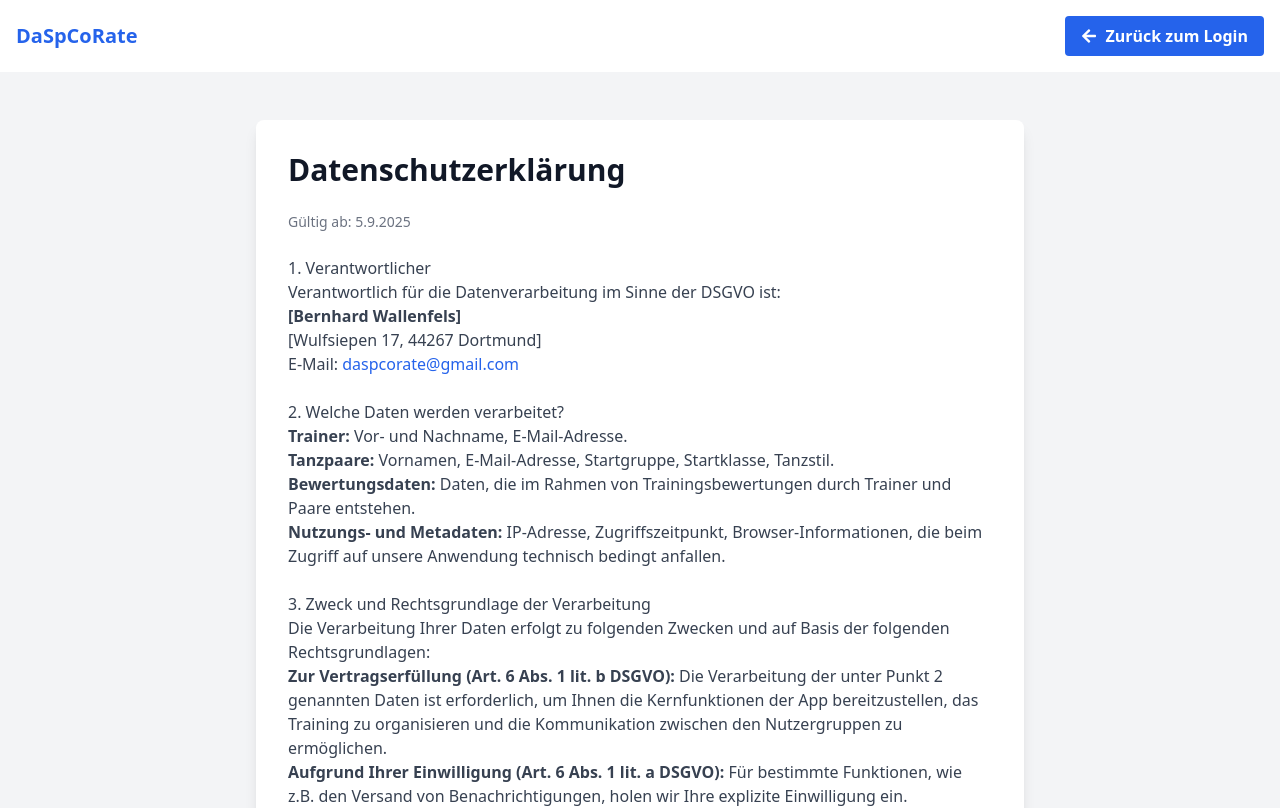
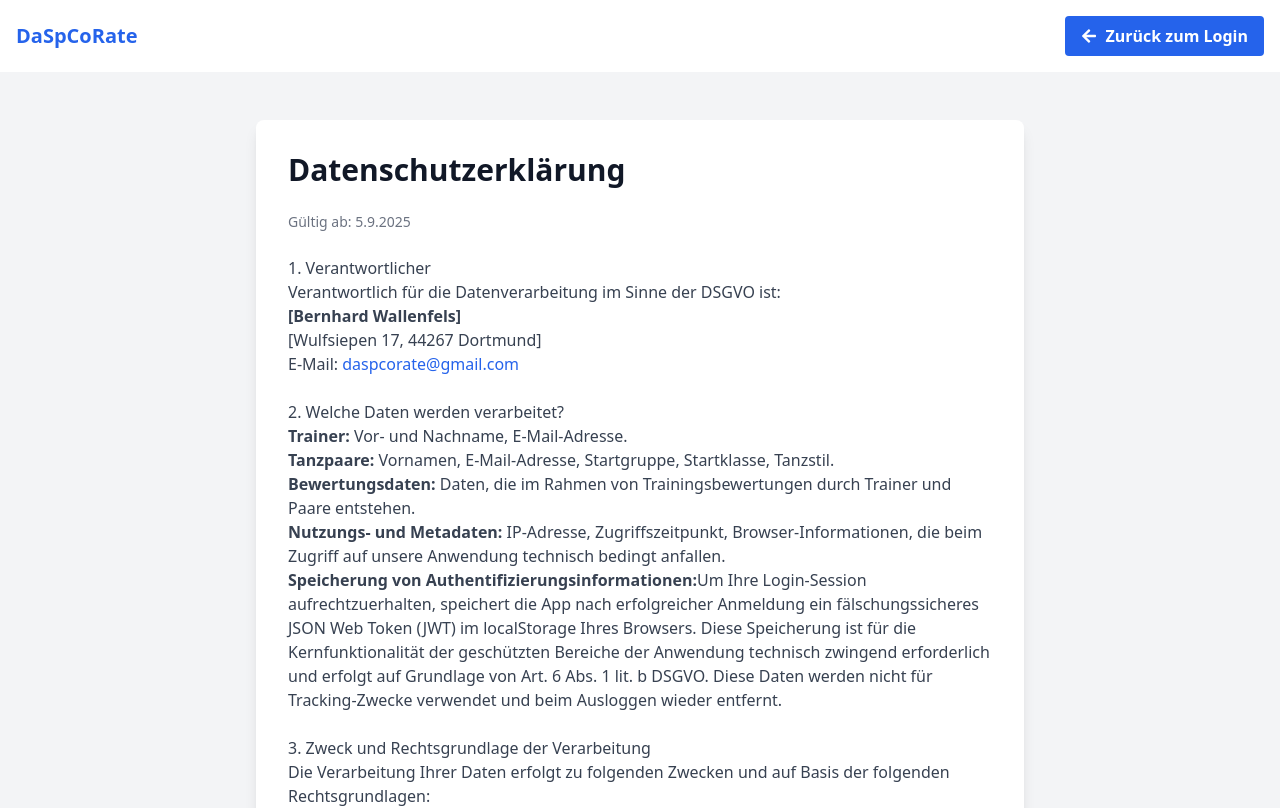
Before and after one commit to Ole725/DaSpCoRate, a React (Vite) app in the folder frontend/: page /datenschutz in a window 1280 px wide. Shown: the top 808 px of the page. Built offline with nearby package versions, Linux system fonts and the light colour scheme; no server answers.

Commit message:
Fix: Datenschutz

```diff
--- a/frontend/src/pages/DatenschutzPage.jsx
+++ b/frontend/src/pages/DatenschutzPage.jsx
@@ -51,6 +51,8 @@ function DatenschutzPage() {
               </li>
               <li>
                 <strong>Nutzungs- und Metadaten:</strong> IP-Adresse, Zugriffszeitpunkt, Browser-Informationen, die beim Zugriff auf unsere Anwendung technisch bedingt anfallen.
+              </li>
+              <li><strong>Speicherung von Authentifizierungsinformationen:</strong>Um Ihre Login-Session aufrechtzuerhalten, speichert die App nach erfolgreicher Anmeldung ein fälschungssicheres JSON Web Token (JWT) im localStorage Ihres Browsers. Diese Speicherung ist für die Kernfunktionalität der geschützten Bereiche der Anwendung technisch zwingend erforderlich und erfolgt auf Grundlage von Art. 6 Abs. 1 lit. b DSGVO. Diese Daten werden nicht für Tracking-Zwecke verwendet und beim Ausloggen wieder entfernt.
               </li>
             </ul>
           </div>
```
